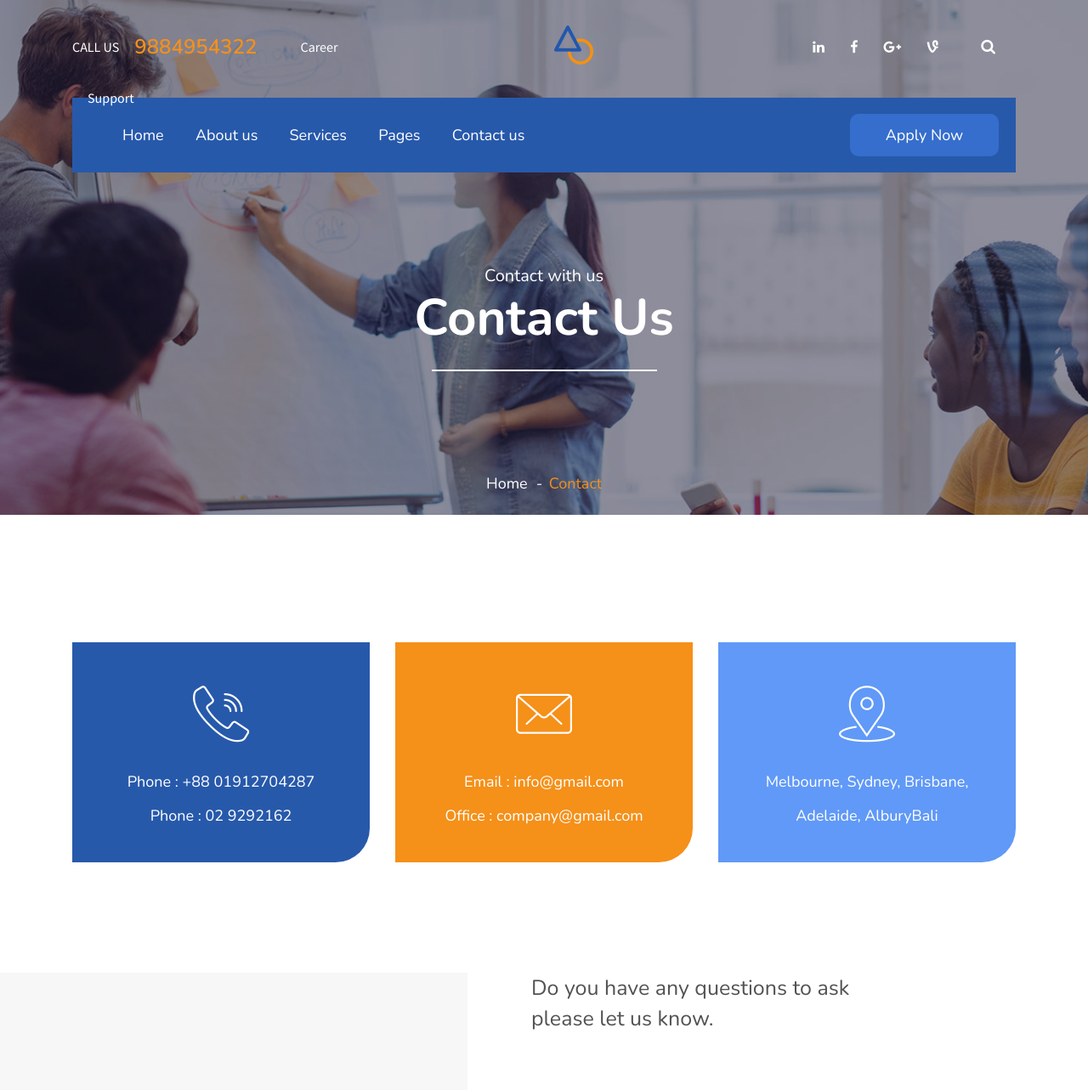
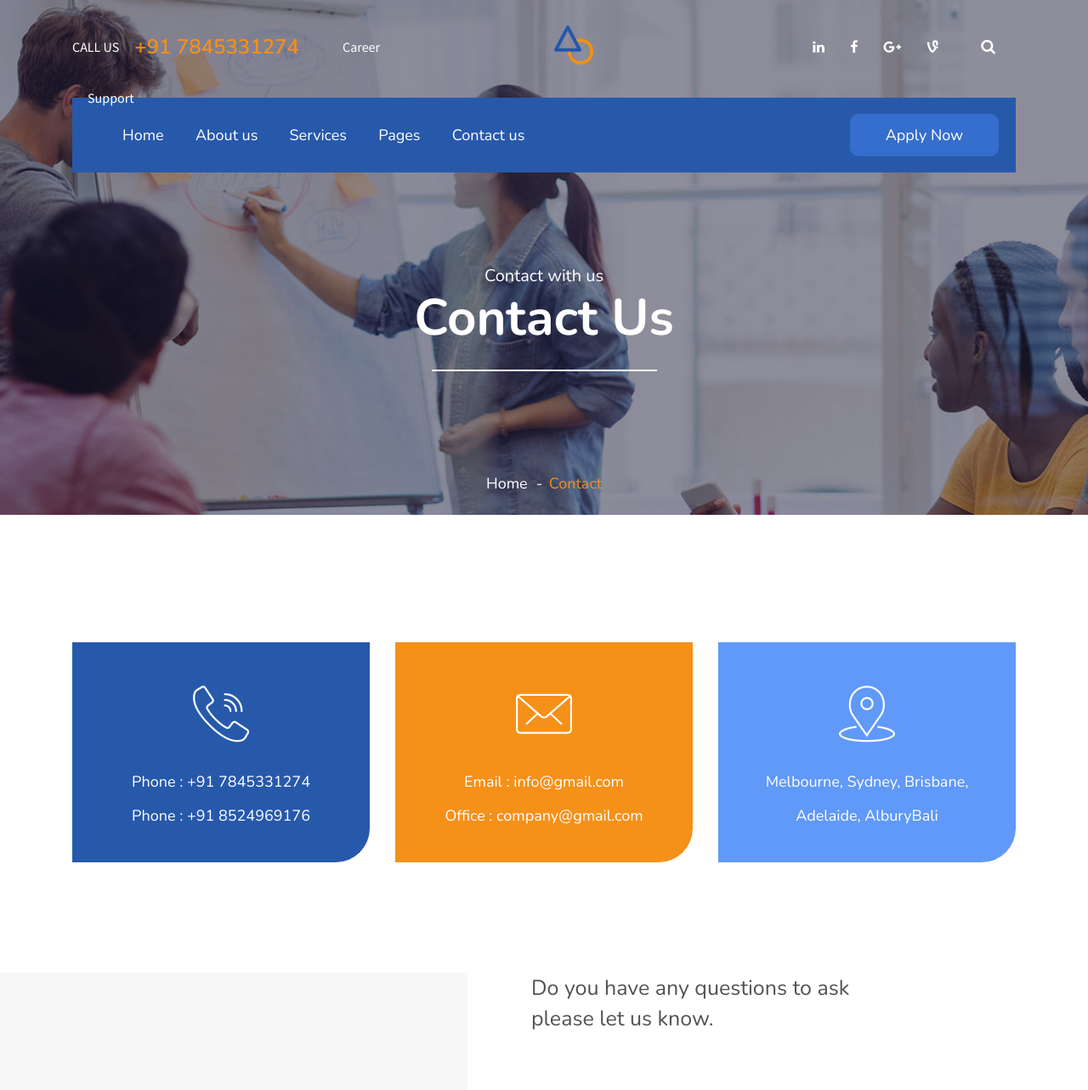
Before and after one commit to Aagnai/fusioncrore, a plain HTML site: page contact.html in a window 1280 px wide. Shown: the top 1283 px of the page at 85% size. Drawn offline with nearby package versions, Linux system fonts and the light colour scheme.

Commit message:
14-04-2025

```diff
--- a/contact.html
+++ b/contact.html
@@ -28,7 +28,7 @@
 		<div class="container">
 			<div class="header_top_inner row m-0">
 				<ul class="top_menu col-lg-4 col-md-6 p-0">
-					<li><a href="#" class="number"><small>Call us</small>9884954322</a></li>
+					<li><a href="#" class="number"><small>Call us</small>+91 7845331274</a></li>
 					<li><a href="#">Career</a></li>
 					<li><a href="#">Support</a></li>
 				</ul>
@@ -126,8 +126,8 @@
     			<div class="col-lg-4 col-md-6">
     				<div class="info">
     					<i class="flaticon-call"></i>
-    					<h6>Phone : <a href="#">+88 01912704287</a></h6>
-    					<h6>Phone : <a href="#">02 9292162</a></h6>
+    					<h6>Phone : <a href="#">+91 7845331274</a></h6>
+    					<h6>Phone : <a href="#">+91 8524969176</a></h6>
     				</div>
     			</div>
     			<div class="col-lg-4 col-md-6">
```
Also changed, not shown: about.html (+1 -1 lines), blog-details.html (+1 -1 lines), blog.html (+1 -1 lines), faq.html (+1 -1 lines), how-it-work.html (+1 -1 lines), index-2.html (+1 -1 lines), index.html (+1 -1 lines), index04b9.html (+1 -1 lines), portfolio-2.html (+1 -1 lines), portfolio-3.html (+1 -1 lines), portfolio-details.html (+1 -1 lines), portfolio.html (+1 -1 lines), services-2.html (+1 -1 lines), services-details.html (+1 -1 lines), 3 more files.
